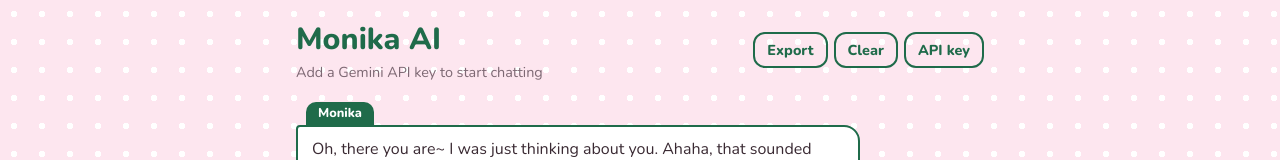
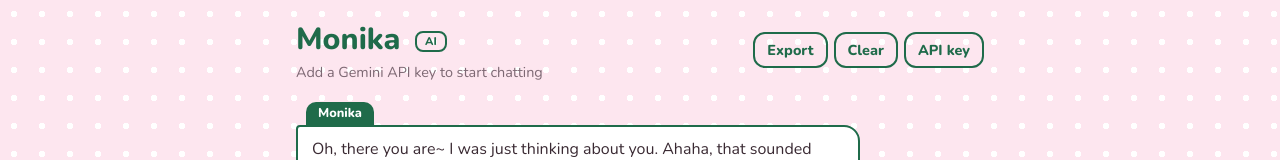
Before and after one commit to kyoyacchi/monika-chat, a React (Vite) app: page / in a window 1280 px wide. Shown: the top 160 px of the page. Built offline with nearby package versions, Linux system fonts and the light colour scheme.

Commit message:
Enhance styles for disclaimer and badge with animations
Added styles for disclaimer and badge elements, including a glitch animation.

```diff
--- a/src/App.css
+++ b/src/App.css
@@ -52,7 +52,24 @@
 }
 .composer-wrap { padding: 10px 0 8px; }
 .composer { display: flex; gap: 8px; align-items: flex-end; }
-.disclaimer { margin: 8px 0 0; text-align: center; font-size: .75rem; color: var(--muted); }
+.disclaimer { margin: 8px 0 0; text-align: center; font-size: .75rem; color: var(--muted); transition: opacity .4s; }
+.disclaimer.hidden { opacity: 0; }
+.badge {
+  display: inline-block; vertical-align: middle; margin-left: 6px; padding: 1px 8px;
+  font-size: .7rem; font-weight: 800; color: var(--green); border: 2px solid var(--green); border-radius: 8px;
+}
+.glitch .top, .glitch .log, .glitch .composer-wrap { animation: glitch .14s linear infinite; }
+@keyframes glitch {
+  0% { transform: translate(0); filter: none; }
+  20% { transform: translate(-3px, 1px); filter: hue-rotate(90deg) saturate(2); }
+  40% { transform: translate(3px, -1px); text-shadow: 2px 0 var(--pink), -2px 0 var(--green); }
+  60% { transform: translate(-2px, -2px); filter: invert(.15); }
+  80% { transform: translate(2px, 1px); filter: hue-rotate(-60deg); }
+  100% { transform: translate(0); filter: none; }
+}
+@media (prefers-reduced-motion: reduce) {
+  .glitch .top, .glitch .log, .glitch .composer-wrap { animation: none; }
+}
 textarea, input {
   font: inherit; color: var(--ink); background: var(--card); border: 2px solid var(--green);
   border-radius: 12px; padding: 10px 12px; width: 100%;
```
